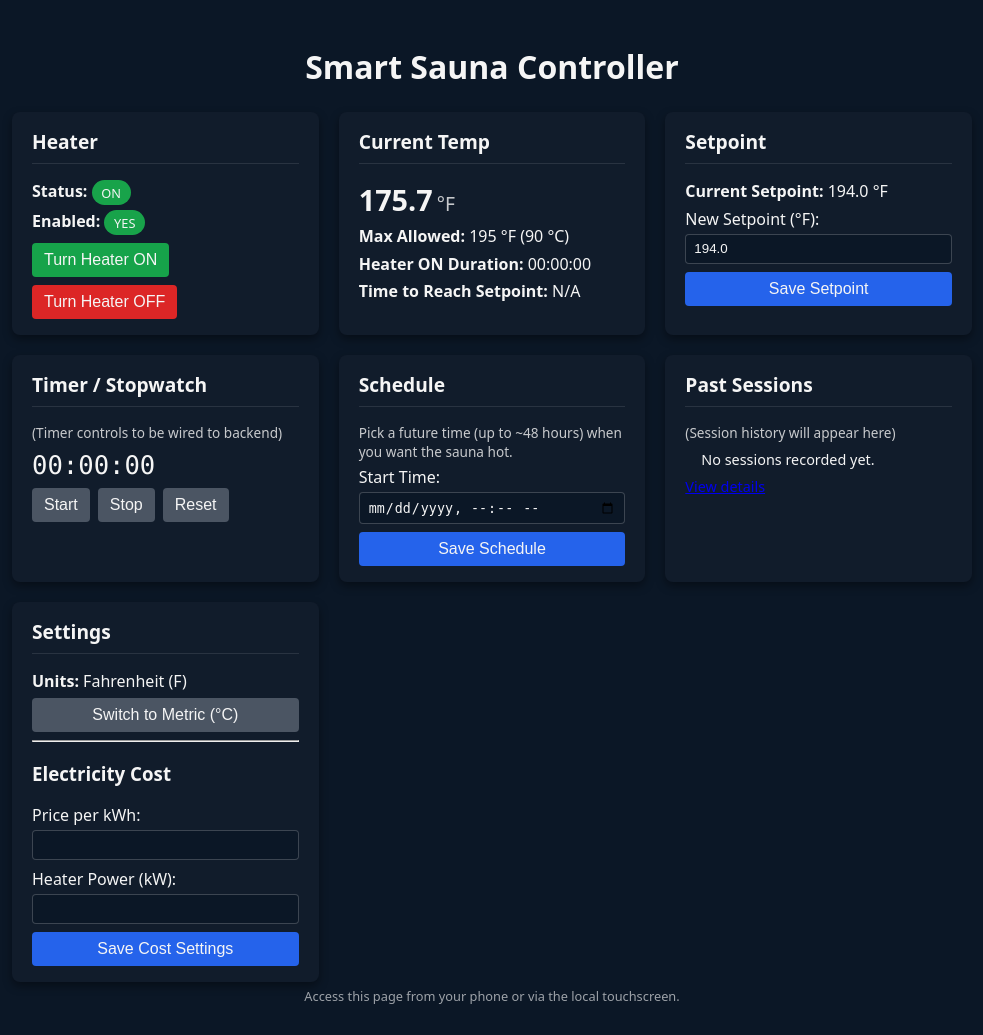
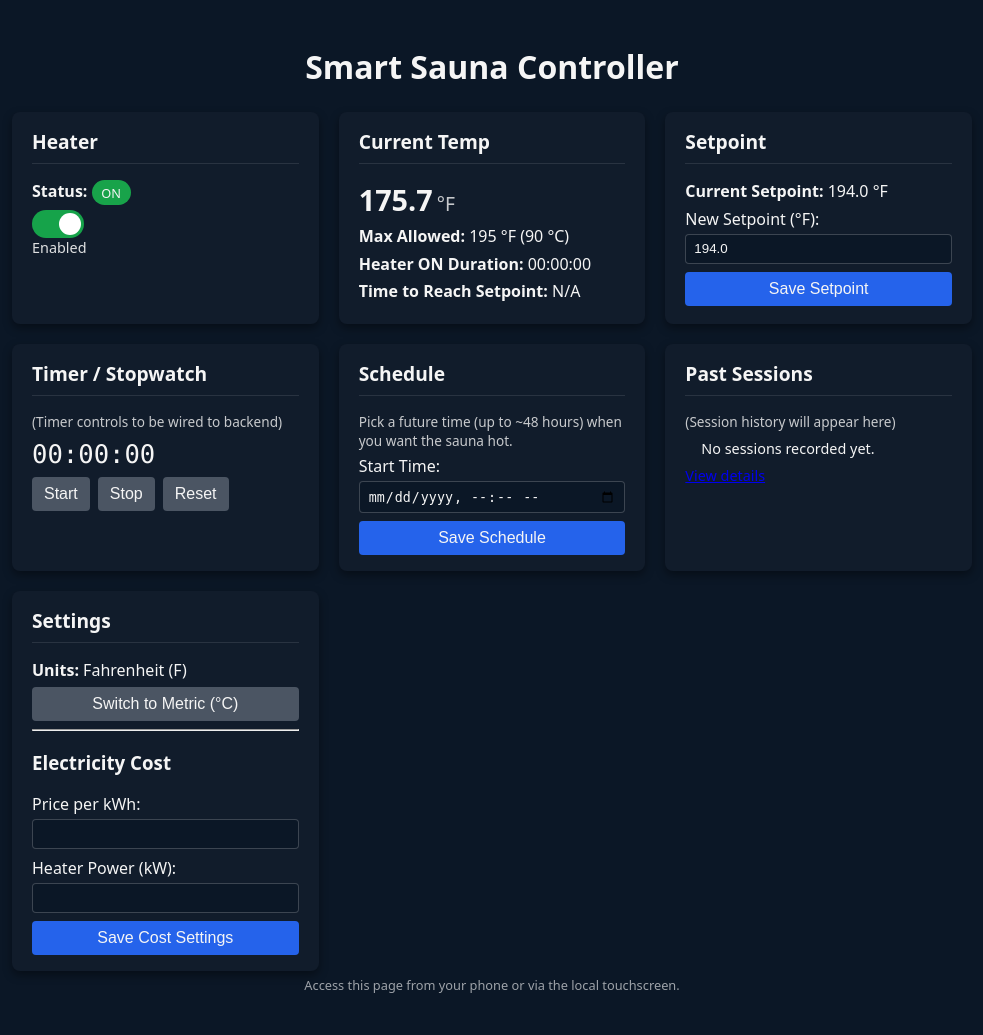
Before and after one commit to SmartBugz/sauna_controller, a Flask app: page / in a window 1280 px wide. Shown: the whole page, without its empty margins (148-1131 px from the left). After the commit the page ends 993 px from the top, so only its background shows below. Run offline with Flask 3, Linux system fonts and the light colour scheme.

Commit message:
Implement heater toggle functionality and update UI for Smart Sauna Controller

```diff
--- a/main.py
+++ b/main.py
@@ -21,17 +21,17 @@ def index():
     return render_template("index.html", state=state)
 
 
-@app.route("/heater/on", methods=["POST"])
-def heater_on():
-    """Explicitly enable heater operation (allows bang-bang control to drive relay)."""
-    controller.set_heater_enabled(True)
-    return redirect(url_for("index"))
+@app.route("/heater/toggle", methods=["POST"])
+def heater_toggle():
+    """Toggle heater enable flag based on current state.
 
-
-@app.route("/heater/off", methods=["POST"])
-def heater_off():
-    """Explicitly disable heater operation and turn relay off."""
-    controller.set_heater_enabled(False)
+    This is the single user-facing control: when enabled, the background
+    controller will manage the relay to track the desired temperature.
+    When disabled, the relay is forced off.
+    """
+    state = controller.get_state_snapshot()
+    current_enabled = bool(state.get("heater_enabled", False))
+    controller.set_heater_enabled(not current_enabled)
     return redirect(url_for("index"))
 
 
--- a/static/style.css
+++ b/static/style.css
@@ -64,7 +64,8 @@ p {
 
 .setpoint-form,
 .schedule-form,
-.inline-form {
+.inline-form,
+.heater-toggle-form {
     display: flex;
     flex-direction: column;
 }
@@ -190,6 +191,59 @@ footer {
     border: 1px solid rgba(37, 99, 235, 0.6);
 }
 
+/* Heater toggle switch */
+.toggle-switch {
+    position: relative;
+    display: inline-block;
+    width: 52px;
+    height: 28px;
+    margin-right: 0.5rem;
+}
+
+.toggle-switch input {
+    opacity: 0;
+    width: 0;
+    height: 0;
+}
+
+.slider {
+    position: absolute;
+    cursor: pointer;
+    top: 0;
+    left: 0;
+    right: 0;
+    bottom: 0;
+    background-color: #4b5563;
+    transition: 0.2s;
+    border-radius: 999px;
+}
+
+.slider:before {
+    position: absolute;
+    content: "";
+    height: 22px;
+    width: 22px;
+    left: 3px;
+    bottom: 3px;
+    background-color: white;
+    transition: 0.2s;
+    border-radius: 50%;
+}
+
+.toggle-switch input:checked + .slider {
+    background-color: #16a34a;
+}
+
+.toggle-switch input:checked + .slider:before {
+    transform: translateX(24px);
+}
+
+.toggle-label {
+    font-size: 0.9rem;
+    opacity: 0.9;
+    align-self: flex-start;
+}
+
 @media (min-width: 768px) {
     .container {
         max-width: 960px;
--- a/templates/index.html
+++ b/templates/index.html
@@ -20,12 +20,6 @@
                         {{ 'ON' if state.heater_on else 'OFF' }}
                     </span>
                 </p>
-                <p>
-                    <strong>Enabled:</strong>
-                    <span class="badge {{ 'on' if state.heater_enabled else 'off' }}">
-                        {{ 'YES' if state.heater_enabled else 'NO' }}
-                    </span>
-                </p>
 
                 {% if state.lockout_active %}
                 <p class="warning"><strong>Safety Lockout:</strong>
@@ -39,17 +33,21 @@
                 </p>
                 {% endif %}
 
-                <div class="widget-actions">
-                    <form method="post" action="{{ url_for('heater_on') }}">
-                        <button type="submit" class="btn btn-on" {% if state.lockout_active %}disabled{% endif %}>
-                            Turn Heater ON
-                        </button>
-                    </form>
-
-                    <form method="post" action="{{ url_for('heater_off') }}">
-                        <button type="submit" class="btn btn-off">Turn Heater OFF</button>
-                    </form>
-                </div>
+                <form method="post" action="{{ url_for('heater_toggle') }}" class="heater-toggle-form">
+                    <label class="toggle-switch">
+                        <input
+                            type="checkbox"
+                            name="heater_toggle"
+                            onchange="this.form.submit()"
+                            {% if state.heater_enabled and not state.lockout_active %}checked{% endif %}
+                            {% if state.lockout_active %}disabled{% endif %}
+                        />
+                        <span class="slider"></span>
+                    </label>
+                    <span class="toggle-label">
+                        {{ 'Enabled' if state.heater_enabled and not state.lockout_active else 'Disabled' }}
+                    </span>
+                </form>
             </section>
 
             <!-- Current temperature widget -->
```
